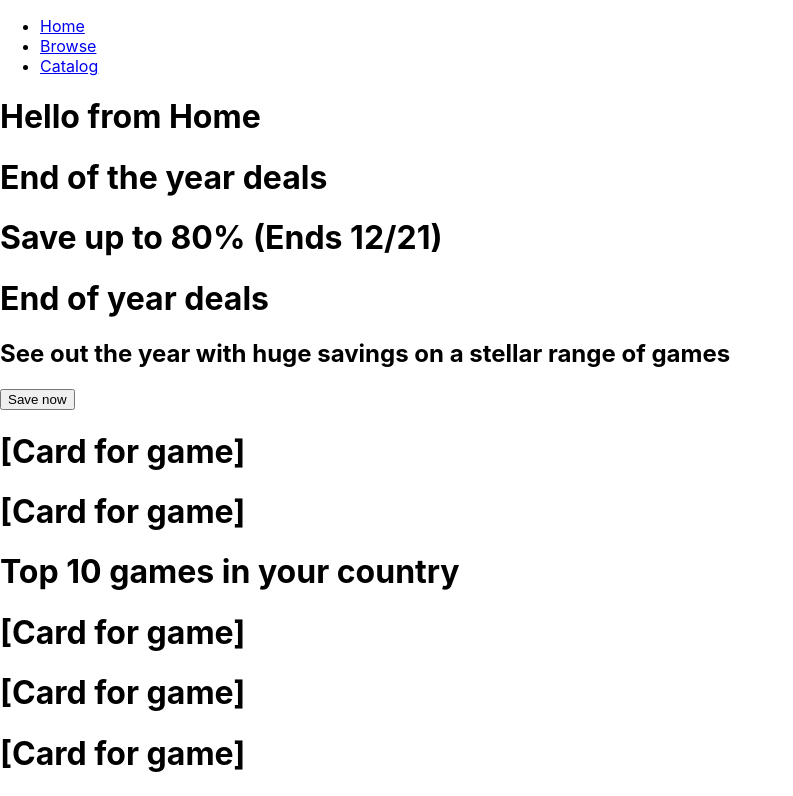
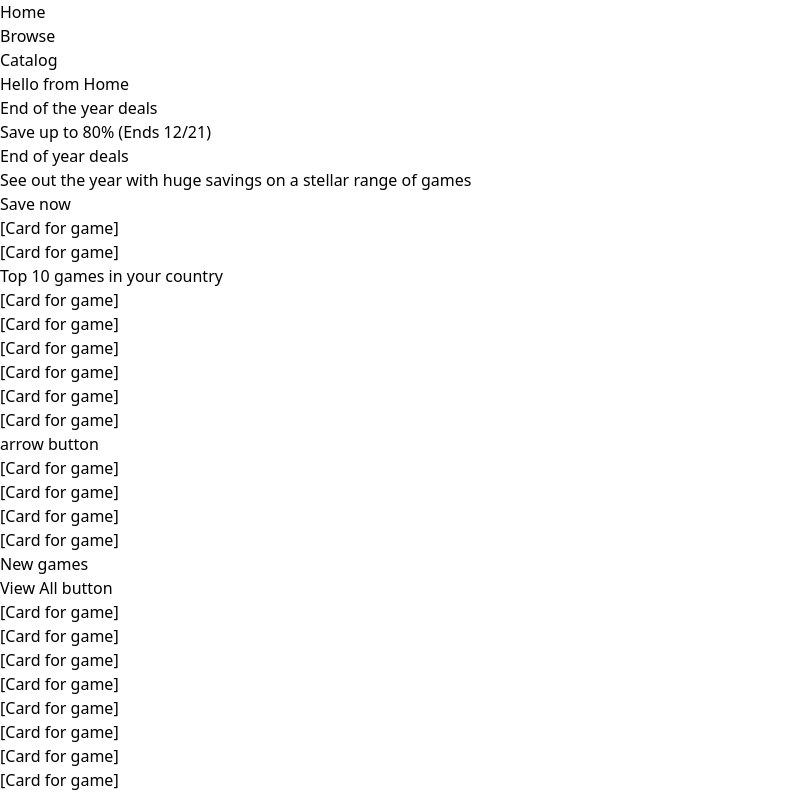
Before and after one commit to raymart-evangelista/react-shopping-cart, a React (Create React App) app: page / in a window 1280 px wide. Shown: the top 796 px of the page, without its empty margins (0-793 px from the left). Built offline with nearby package versions, Linux system fonts and the light colour scheme.

Commit message:
add tailwind css

```diff
--- /dev/null
+++ b/postcss.config.js
@@ -0,0 +1,6 @@
+module.exports = {
+  plugins: {
+    tailwindcss: {},
+    autoprefixer: {},
+  },
+}
--- a/src/index.css
+++ b/src/index.css
@@ -1,4 +1,8 @@
-body {
+@tailwind base;
+@tailwind components;
+@tailwind utilities;
+
+/* body {
   margin: 0;
   font-family: -apple-system, BlinkMacSystemFont, 'Segoe UI', 'Roboto', 'Oxygen',
     'Ubuntu', 'Cantarell', 'Fira Sans', 'Droid Sans', 'Helvetica Neue',
@@ -10,4 +14,4 @@
 code {
   font-family: source-code-pro, Menlo, Monaco, Consolas, 'Courier New',
     monospace;
-}
+} */
--- /dev/null
+++ b/tailwind.config.js
@@ -0,0 +1,10 @@
+/** @type {import('tailwindcss').Config} */
+module.exports = {
+  content: [
+    "./src/**/*.{js,jsx,ts,tsx}"
+  ],
+  theme: {
+    extend: {},
+  },
+  plugins: [],
+}
```
Also changed, not shown: package.json (+6 -1 lines), 1 other file (tests, documents, lock files or other folders).
